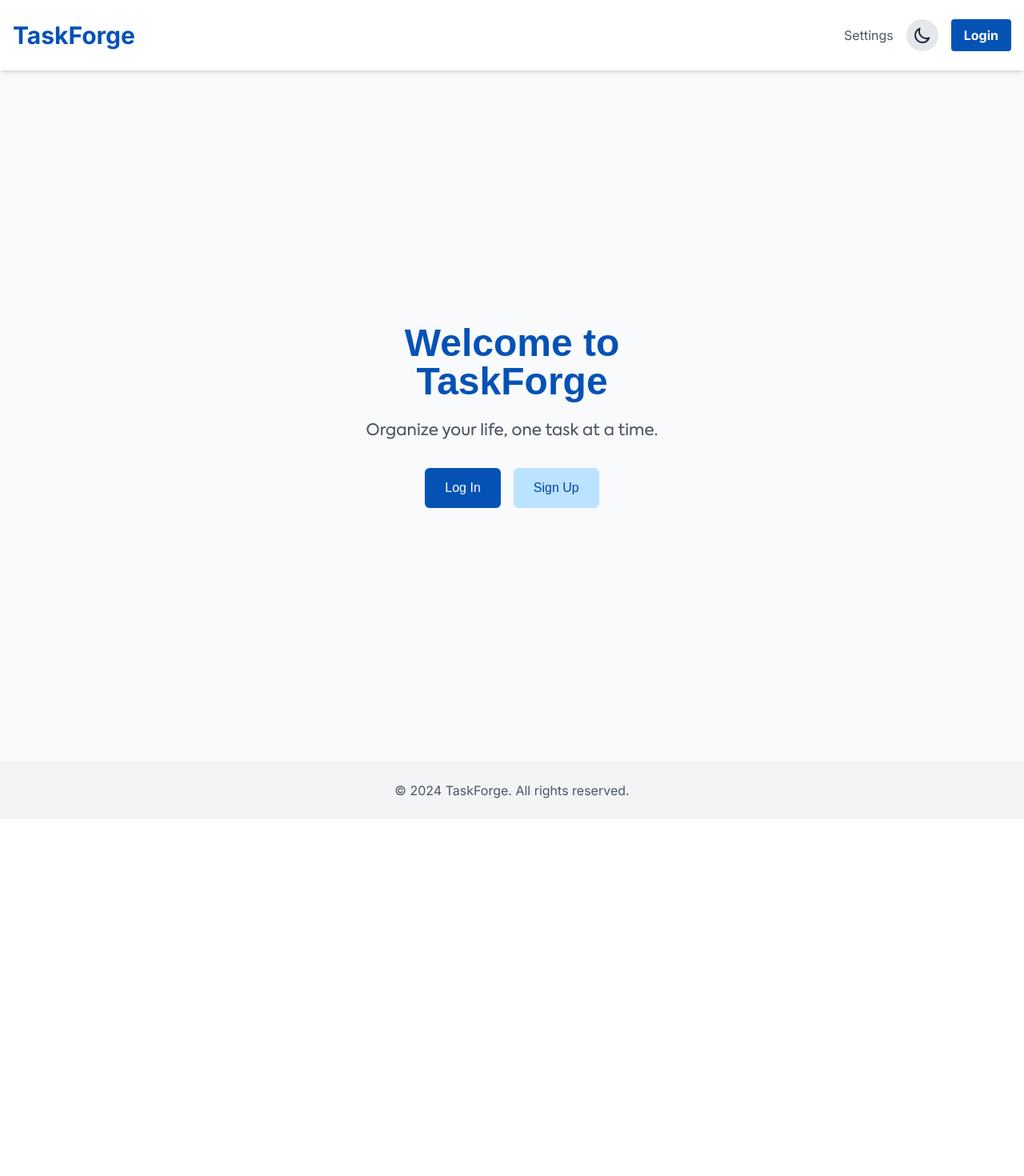
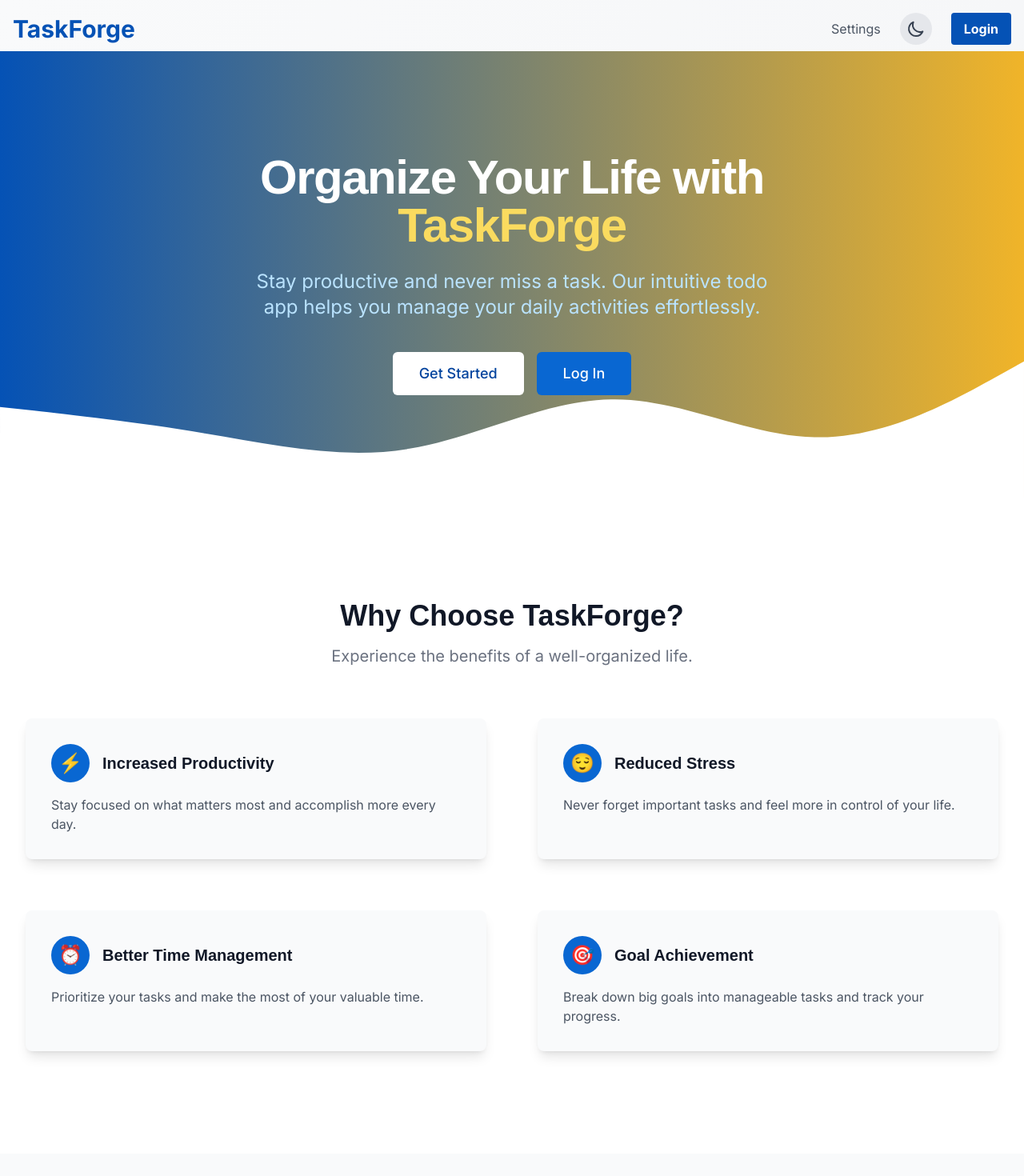
Before and after one commit to sage9705/taskforge, a Next.js app: page / in a window 1280 px wide. Shown: the top 1470 px of the page at 80% size. Before the commit the page ends 1024 px from the top, so only its background shows below. Built offline with nearby package versions, Linux system fonts and the light colour scheme; a web font is replaced by a local one.

Commit message:
Enhance layout

```diff
--- a/components/Benefits.tsx
+++ b/components/Benefits.tsx
@@ -25,49 +25,48 @@ const benefits = [
 
     const Benefits = () => {
         return (
-    <div className="py-24 bg-gradient-to-b from-background-light to-white dark:from-background-dark dark:to-gray-800">
+          <section className="py-20 md:py-32 bg-white dark:bg-gray-900">
             <div className="max-w-7xl mx-auto px-4 sm:px-6 lg:px-8">
               <motion.div
                 initial={{ opacity: 0, y: 20 }}
                 whileInView={{ opacity: 1, y: 0 }}
                 transition={{ duration: 0.8 }}
                 viewport={{ once: true }}
-          className="text-center"
+                className="text-center mb-16"
               >
-          <h2 className="text-3xl font-axiforma font-extrabold text-text-light dark:text-text-dark sm:text-4xl">
+                <h2 className="text-3xl md:text-4xl font-axiforma font-extrabold text-gray-900 dark:text-white mb-4">
                   Why Choose TaskForge?
                 </h2>
-          <p className="mt-4 max-w-2xl mx-auto text-xl text-gray-500 dark:text-gray-400 font-inter">
+                <p className="max-w-2xl mx-auto text-xl text-gray-500 dark:text-gray-400 font-inter">
                   Experience the benefits of a well-organized life.
                 </p>
               </motion.div>
 
-        <div className="mt-20">
-          <div className="grid grid-cols-1 gap-8 md:grid-cols-2">
+              <div className="grid grid-cols-1 md:grid-cols-2 gap-8 lg:gap-16">
                 {benefits.map((benefit, index) => (
                   <motion.div
                     key={benefit.title}
-                initial={{ opacity: 0, x: index % 2 === 0 ? -20 : 20 }}
-                whileInView={{ opacity: 1, x: 0 }}
+                    initial={{ opacity: 0, y: 20 }}
+                    whileInView={{ opacity: 1, y: 0 }}
                     transition={{ duration: 0.5, delay: index * 0.1 }}
                     viewport={{ once: true }}
-                className="bg-white dark:bg-gray-700 rounded-lg shadow-lg overflow-hidden"
+                    whileHover={{ scale: 1.05 }}
+                    className="bg-gray-50 dark:bg-gray-800 rounded-lg shadow-lg overflow-hidden transform transition duration-300 hover:shadow-2xl"
                   >
-                <div className="p-6">
-                  <div className="flex items-center">
+                    <div className="p-8">
+                      <div className="flex items-center mb-4">
                         <div className="flex-shrink-0 w-12 h-12 bg-primary-500 text-white rounded-full flex items-center justify-center text-2xl">
                           {benefit.icon}
                         </div>
-                    <h3 className="ml-4 text-xl font-axiforma font-semibold text-text-light dark:text-text-dark">{benefit.title}</h3>
+                        <h3 className="ml-4 text-xl font-axiforma font-semibold text-gray-900 dark:text-white">{benefit.title}</h3>
                       </div>
-                  <p className="mt-4 text-gray-600 dark:text-gray-300 font-inter">{benefit.description}</p>
+                      <p className="text-gray-600 dark:text-gray-300 font-inter">{benefit.description}</p>
                     </div>
                   </motion.div>
                 ))}
               </div>
             </div>
-      </div>
-    </div>
+          </section>
         );
       };
 
--- a/components/Hero.tsx
+++ b/components/Hero.tsx
@@ -3,32 +3,47 @@ import Link from 'next/link';
 
 const Hero = () => {
   return (
-    <div className="bg-gradient-to-r from-primary-600 to-secondary-500 text-white overflow-hidden">
-      <div className="max-w-7xl mx-auto px-4 sm:px-6 lg:px-8 py-24 relative">
+    <section className="relative bg-gradient-to-r from-primary-600 to-secondary-500 text-white overflow-hidden py-20 md:py-32">
+      <div className="absolute inset-0">
+        <svg className="absolute bottom-0 left-0 w-full" viewBox="0 0 1440 320" xmlns="http://www.w3.org/2000/svg">
+          <path fill="#fff" fillOpacity="1" d="M0,192L48,197.3C96,203,192,213,288,229.3C384,245,480,267,576,250.7C672,235,768,181,864,181.3C960,181,1056,235,1152,234.7C1248,235,1344,181,1392,154.7L1440,128L1440,320L1392,320C1344,320,1248,320,1152,320C1056,320,960,320,864,320C768,320,672,320,576,320C480,320,384,320,288,320C192,320,96,320,48,320L0,320Z"></path>
+        </svg>
+      </div>
+      <div className="max-w-7xl mx-auto px-4 sm:px-6 lg:px-8 relative">
         <motion.div
           initial={{ opacity: 0, y: 20 }}
           animate={{ opacity: 1, y: 0 }}
           transition={{ duration: 0.8 }}
           className="text-center"
         >
-          <h1 className="text-4xl font-axiforma font-extrabold tracking-tight sm:text-5xl md:text-6xl">
+          <h1 className="text-4xl md:text-6xl font-axiforma font-extrabold tracking-tight mb-6">
             <span className="block">Organize Your Life with</span>
             <span className="block text-secondary-300">TaskForge</span>
           </h1>
-          <p className="mt-6 max-w-2xl mx-auto text-xl text-primary-100 font-inter">
+          <p className="mt-6 max-w-2xl mx-auto text-xl md:text-2xl text-primary-100 font-inter">
             Stay productive and never miss a task. Our intuitive todo app helps you manage your daily activities effortlessly.
           </p>
-          <div className="mt-10 flex justify-center space-x-4">
-            <Link href="/register" className="inline-flex items-center px-6 py-3 border border-transparent text-base font-lato font-medium rounded-md text-primary-700 bg-white hover:bg-primary-50 focus:outline-none focus:ring-2 focus:ring-offset-2 focus:ring-primary-500">
-              Get Started
-            </Link>
-            <Link href="/login" className="inline-flex items-center px-6 py-3 border border-transparent text-base font-lato font-medium rounded-md text-white bg-primary-500 hover:bg-primary-600 focus:outline-none focus:ring-2 focus:ring-offset-2 focus:ring-primary-500">
-              Log In
-            </Link>
+          <div className="mt-10 flex flex-col sm:flex-row justify-center space-y-4 sm:space-y-0 sm:space-x-4">
+            <motion.div
+              whileHover={{ scale: 1.05 }}
+              whileTap={{ scale: 0.95 }}
+            >
+              <Link href="/register" className="inline-flex items-center justify-center px-8 py-3 border border-transparent text-base font-medium rounded-md text-primary-700 bg-white hover:bg-primary-50 md:text-lg">
+                Get Started
+              </Link>
+            </motion.div>
+            <motion.div
+              whileHover={{ scale: 1.05 }}
+              whileTap={{ scale: 0.95 }}
+            >
+              <Link href="/login" className="inline-flex items-center justify-center px-8 py-3 border border-transparent text-base font-medium rounded-md text-white bg-primary-500 hover:bg-primary-600 md:text-lg">
+                Log In
+              </Link>
+            </motion.div>
           </div>
         </motion.div>
       </div>
-    </div>
+    </section>
   );
 };
 
--- /dev/null
+++ b/components/ScrollToTop.tsx
@@ -0,0 +1,47 @@
+import { useState, useEffect } from 'react';
+import { motion, AnimatePresence } from 'framer-motion';
+
+const ScrollToTop = () => {
+  const [isVisible, setIsVisible] = useState(false);
+
+  useEffect(() => {
+    const toggleVisibility = () => {
+      if (window.pageYOffset > 300) {
+        setIsVisible(true);
+      } else {
+        setIsVisible(false);
+      }
+    };
+
+    window.addEventListener('scroll', toggleVisibility);
+
+    return () => window.removeEventListener('scroll', toggleVisibility);
+  }, []);
+
+  const scrollToTop = () => {
+    window.scrollTo({
+      top: 0,
+      behavior: 'smooth'
+    });
+  };
+
+  return (
+    <AnimatePresence>
+      {isVisible && (
+        <motion.button
+          initial={{ opacity: 0, y: 20 }}
+          animate={{ opacity: 1, y: 0 }}
+          exit={{ opacity: 0, y: 20 }}
+          onClick={scrollToTop}
+          className="fixed bottom-4 right-4 bg-primary-600 text-white p-2 rounded-full shadow-lg hover:bg-primary-700 transition-colors duration-300"
+        >
+          <svg xmlns="http://www.w3.org/2000/svg" className="h-6 w-6" fill="none" viewBox="0 0 24 24" stroke="currentColor">
+            <path strokeLinecap="round" strokeLinejoin="round" strokeWidth={2} d="M5 10l7-7m0 0l7 7m-7-7v18" />
+          </svg>
+        </motion.button>
+      )}
+    </AnimatePresence>
+  );
+};
+
+export default ScrollToTop;
--- a/components/layout/Layout.tsx
+++ b/components/layout/Layout.tsx
@@ -1,11 +1,16 @@
 import Head from 'next/head';
-import { ReactNode } from 'react';
+import { ReactNode, useState, useEffect } from 'react';
 import { useSelector, useDispatch } from 'react-redux';
 import { RootState } from '../../store';
 import { logout } from '../../store/slices/authSlice';
 import { useRouter } from 'next/router';
 import ThemeSwitcher from '../ui/ThemeSwitcher';
 import Link from 'next/link';
+import Hero from '../Hero';
+import Benefits from '../Benefits';
+import Features from '../Features';
+import { motion, AnimatePresence } from 'framer-motion';
+import ScrollToTop from '../ScrollToTop';
 
 type LayoutProps = {
     children: ReactNode;
@@ -16,51 +21,117 @@ const Layout = ({ children, title = 'TaskForge' }: LayoutProps) => {
     const isAuthenticated = useSelector((state: RootState) => state.auth.isAuthenticated);
     const dispatch = useDispatch();
     const router = useRouter();
+    const [isMenuOpen, setIsMenuOpen] = useState(false);
+    const [scrollY, setScrollY] = useState(0);
 
     const handleLogout = () => {
         dispatch(logout());
         router.push('/');
     };
 
+    const isHomePage = router.pathname === '/';
+
+    useEffect(() => {
+        const handleScroll = () => {
+            setScrollY(window.scrollY);
+        };
+        window.addEventListener('scroll', handleScroll);
+        return () => {
+            window.removeEventListener('scroll', handleScroll);
+        };
+    }, []);
+
     return (
-        <div className="flex flex-col min-h-screen bg-gray-50 dark:bg-gray-900 text-gray-900 dark:text-gray-100">
+        <div className="flex flex-col min-h-screen bg-gradient-to-br from-gray-50 to-gray-100 dark:from-gray-900 dark:to-gray-800 text-gray-900 dark:text-gray-100">
             <Head>
                 <title>{title}</title>
                 <link rel="icon" href="/favicon.ico" />
             </Head>
-            <header className="bg-white dark:bg-gray-800 shadow-md">
-                <nav className="container mx-auto px-4 py-6 flex justify-between items-center">
-                    <Link href="/" className="text-3xl font-bold text-primary-600 dark:text-primary-400">
+            <header className={`fixed w-full z-10 transition-all duration-300 ${scrollY > 20 ? 'bg-white/80 dark:bg-gray-800/80 backdrop-blur-md shadow-lg' : 'bg-transparent'}`}>
+                <nav className="container mx-auto px-4 py-4 flex justify-between items-center">
+                    <Link href="/" className="text-3xl font-bold text-primary-600 dark:text-primary-400 transition-colors duration-300 hover:text-primary-700 dark:hover:text-primary-300">
                         TaskForge
                     </Link>
-                    <div className="flex items-center space-x-4">
+                    <div className="hidden md:flex items-center space-x-6">
                         {isAuthenticated && (
-                            <Link href="/dashboard" className="text-gray-600 hover:text-gray-900 dark:text-gray-300 dark:hover:text-white">
+                            <Link href="/dashboard" className="text-gray-600 hover:text-gray-900 dark:text-gray-300 dark:hover:text-white transition-colors duration-300">
                                 Dashboard
                             </Link>
                         )}
-                        <Link href="/settings" className="text-gray-600 hover:text-gray-900 dark:text-gray-300 dark:hover:text-white">
+                        <Link href="/settings" className="text-gray-600 hover:text-gray-900 dark:text-gray-300 dark:hover:text-white transition-colors duration-300">
                             Settings
                         </Link>
                         <ThemeSwitcher />
                         {isAuthenticated ? (
                             <button
                                 onClick={handleLogout}
-                                className="bg-primary-600 hover:bg-primary-700 text-white font-bold py-2 px-4 rounded transition duration-150 ease-in-out"
+                                className="bg-primary-600 hover:bg-primary-700 text-white font-bold py-2 px-4 rounded transition duration-300 ease-in-out transform hover:scale-105"
                             >
                                 Logout
                             </button>
                         ) : (
-                            <Link href="/login" className="bg-primary-600 hover:bg-primary-700 text-white font-bold py-2 px-4 rounded transition duration-150 ease-in-out">
+                            <Link href="/login" className="bg-primary-600 hover:bg-primary-700 text-white font-bold py-2 px-4 rounded transition duration-300 ease-in-out transform hover:scale-105">
                                 Login
                             </Link>
                         )}
                     </div>
+                    <button
+                        className="md:hidden text-gray-600 hover:text-gray-900 dark:text-gray-300 dark:hover:text-white"
+                        onClick={() => setIsMenuOpen(!isMenuOpen)}
+                    >
+                        <svg xmlns="http://www.w3.org/2000/svg" className="h-6 w-6" fill="none" viewBox="0 0 24 24" stroke="currentColor">
+                            <path strokeLinecap="round" strokeLinejoin="round" strokeWidth={2} d="M4 6h16M4 12h16M4 18h16" />
+                        </svg>
+                    </button>
                 </nav>
+                <AnimatePresence>
+                    {isMenuOpen && (
+                        <motion.div
+                            initial={{ opacity: 0, y: -20 }}
+                            animate={{ opacity: 1, y: 0 }}
+                            exit={{ opacity: 0, y: -20 }}
+                            className="md:hidden bg-white dark:bg-gray-800 shadow-lg"
+                        >
+                            <div className="container mx-auto px-4 py-4 flex flex-col space-y-4">
+                                {isAuthenticated && (
+                                    <Link href="/dashboard" className="text-gray-600 hover:text-gray-900 dark:text-gray-300 dark:hover:text-white">
+                                        Dashboard
+                                    </Link>
+                                )}
+                                <Link href="/settings" className="text-gray-600 hover:text-gray-900 dark:text-gray-300 dark:hover:text-white">
+                                    Settings
+                                </Link>
+                                {isAuthenticated ? (
+                                    <button
+                                        onClick={handleLogout}
+                                        className="bg-primary-600 hover:bg-primary-700 text-white font-bold py-2 px-4 rounded transition duration-300 ease-in-out"
+                                    >
+                                        Logout
+                                    </button>
+                                ) : (
+                                    <Link href="/login" className="bg-primary-600 hover:bg-primary-700 text-white font-bold py-2 px-4 rounded transition duration-300 ease-in-out">
+                                        Login
+                                    </Link>
+                                )}
+                            </div>
+                        </motion.div>
+                    )}
+                </AnimatePresence>
             </header>
-            <main className="flex-grow container mx-auto px-4 py-8">
-                {children}
+            <main className="flex-grow pt-16">
+                {isHomePage ? (
+                    <>
+                        <Hero />
+                        <Benefits />
+                        <Features />
+                    </>
+                ) : (
+                    <div className="container mx-auto px-4 py-8">
+                        {children}
+                    </div>
+                )}
             </main>
+            <ScrollToTop />
             <footer className="bg-gray-100 dark:bg-gray-800 mt-auto">
                 <div className="container mx-auto px-4 py-6 text-center text-gray-600 dark:text-gray-300">
                     <p>&copy; 2024 TaskForge. All rights reserved.</p>
--- a/components/ui/ThemeSwitcher.tsx
+++ b/components/ui/ThemeSwitcher.tsx
@@ -2,6 +2,7 @@ import React from 'react';
 import { useDispatch, useSelector } from 'react-redux';
 import { RootState } from '../../store';
 import { toggleDarkMode } from '../../store/slices/uiSlice';
+import { motion } from 'framer-motion';
 
 const ThemeSwitcher: React.FC = () => {
   const dispatch = useDispatch();
@@ -12,20 +13,22 @@ const ThemeSwitcher: React.FC = () => {
   };
 
   return (
-    <button
+    <motion.button
       onClick={handleToggle}
-      className="p-2 rounded-full bg-gray-200 dark:bg-gray-700 text-gray-800 dark:text-white"
+      className={`p-2 rounded-full ${darkMode ? 'bg-gray-700' : 'bg-gray-200'}`}
+      whileHover={{ scale: 1.1 }}
+      whileTap={{ scale: 0.9 }}
     >
       {darkMode ? (
-        <svg className="w-6 h-6" fill="none" stroke="currentColor" viewBox="0 0 24 24" xmlns="http://www.w3.org/2000/svg">
+        <svg className="w-6 h-6 text-yellow-300" fill="none" stroke="currentColor" viewBox="0 0 24 24" xmlns="http://www.w3.org/2000/svg">
           <path strokeLinecap="round" strokeLinejoin="round" strokeWidth={2} d="M12 3v1m0 16v1m9-9h-1M4 12H3m15.364 6.364l-.707-.707M6.343 6.343l-.707-.707m12.728 0l-.707.707M6.343 17.657l-.707.707M16 12a4 4 0 11-8 0 4 4 0 018 0z" />
         </svg>
       ) : (
-        <svg className="w-6 h-6" fill="none" stroke="currentColor" viewBox="0 0 24 24" xmlns="http://www.w3.org/2000/svg">
+        <svg className="w-6 h-6 text-gray-700" fill="none" stroke="currentColor" viewBox="0 0 24 24" xmlns="http://www.w3.org/2000/svg">
           <path strokeLinecap="round" strokeLinejoin="round" strokeWidth={2} d="M20.354 15.354A9 9 0 018.646 3.646 9.003 9.003 0 0012 21a9.003 9.003 0 008.354-5.646z" />
         </svg>
       )}
-    </button>
+    </motion.button>
   );
 };
 
--- a/pages/index.tsx
+++ b/pages/index.tsx
@@ -1,22 +1,3 @@
-import Link from 'next/link';
-
 export default function Home() {
-    return (
-        <div className="flex flex-col items-center justify-center min-h-screen font-axiforma py-12 px-4 sm:px-6 lg:px-8 bg-gray-50 dark:bg-gray-900">
-            <div className="max-w-md w-full space-y-8">
-                <div className="text-center">
-                    <h1 className="text-4xl sm:text-5xl font-extrabold font-axiforma text-primary-600 dark:text-primary-400 mb-6">Welcome to TaskForge</h1>
-                    <p className="text-xl text-gray-600 dark:text-gray-300 mb-8">Organize your life, one task at a time.</p>
-                </div>
-                <div className="flex flex-col sm:flex-row justify-center space-y-4 sm:space-y-0 sm:space-x-4">
-                    <Link href="/login" className="w-full sm:w-auto inline-flex justify-center items-center px-6 py-3 border border-transparent text-base font-medium rounded-md text-white bg-primary-600 hover:bg-primary-700 focus:outline-none focus:ring-2 focus:ring-offset-2 focus:ring-primary-500 transition duration-150 ease-in-out">
-                        Log In
-                    </Link>
-                    <Link href="/register" className="w-full sm:w-auto inline-flex justify-center items-center px-6 py-3 border border-transparent text-base font-medium rounded-md text-primary-700 bg-primary-100 hover:bg-primary-200 focus:outline-none focus:ring-2 focus:ring-offset-2 focus:ring-primary-500 transition duration-150 ease-in-out">
-                        Sign Up
-                    </Link>
-                </div>
-            </div>
-        </div>
-    );
+    return null;
 }
```
Also changed, not shown: components/Features.tsx (+8 -9 lines), components/ui/LoadingSpinner.tsx (added, +13 -0 lines). Lines whose indentation alone changed are shown as unchanged.
